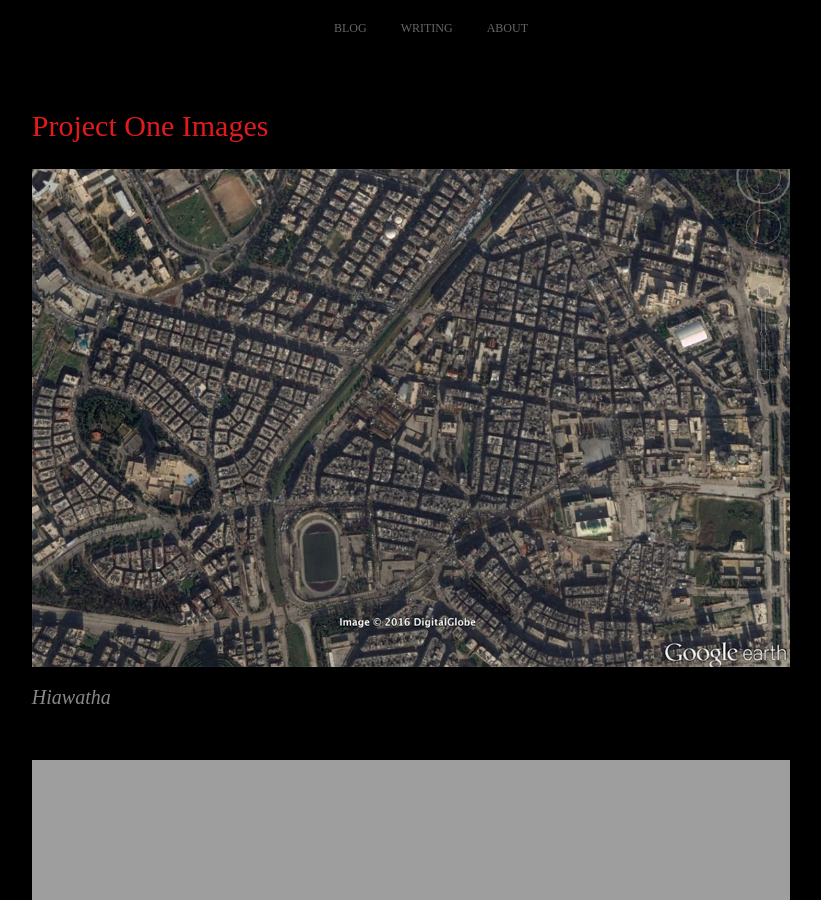
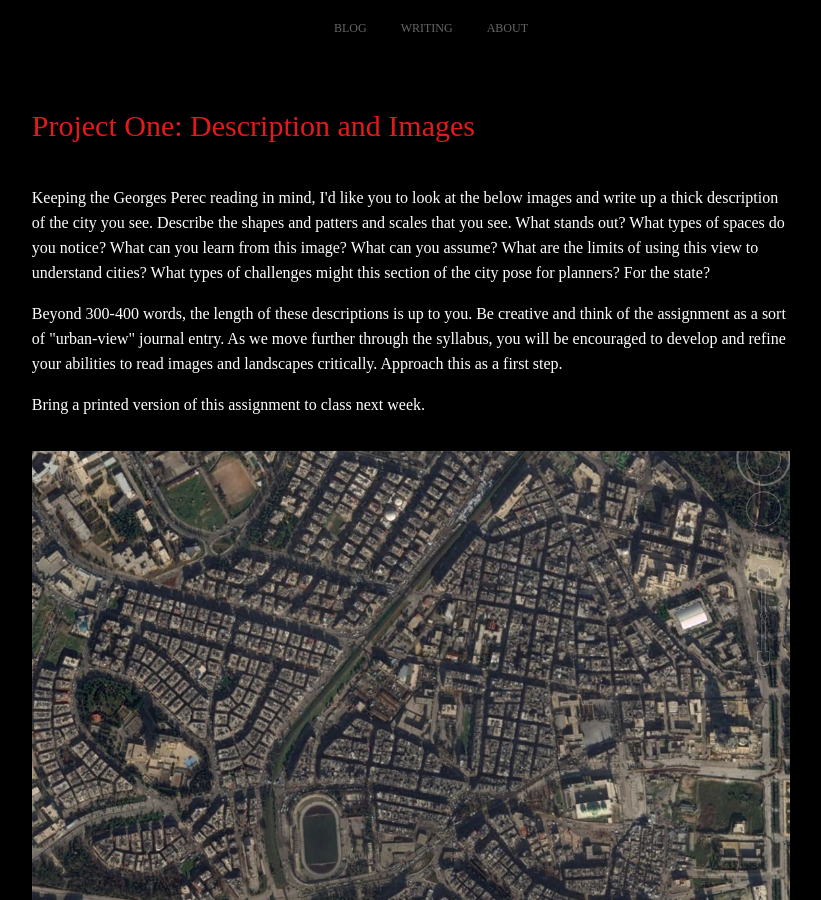
Before and after one commit to nisaface/nisaface.github.io, a Jekyll site: the page category/longform/project-1.html, which Jekyll copies as it is, in a window 1280 px wide and 900 px high. Shown: the whole window, without its empty margins (229-1050 px from the left). Built offline with Jekyll 4.4.1, drawn with Linux system fonts in a browser that asks for light colours.

Commit message:
assignment update

```diff
--- a/category/longform/project-1.html
+++ b/category/longform/project-1.html
@@ -82,7 +82,13 @@ img {
     </nav>
     </header>
 <br><br><br>
-<h1>Project One Images<br></h1>
+<h1>Project One: Description and Images<br></h1>
+<br>
+<p>
+Keeping the Georges Perec reading in mind, I'd like you to look at the below images and write up a thick description of the city you see. Describe the shapes and patters and scales that you see. What stands out? What types of spaces do you notice? What can you learn from this image? What can you assume? What are the limits of using this view to understand cities? What types of challenges might this section of the city pose for planners? For the state?
+</p><p>
+Beyond 300-400 words, the length of these descriptions is up to you. Be creative and think of the assignment as a sort of "urban-view" journal entry. As we move further through the syllabus, you will be encouraged to develop and refine your abilities to read images and landscapes critically. Approach this as a first step.</p>
+<p>Bring a printed version of this assignment to class next week.</p>
 <br>
 <img src="http://crisisofenclosure.com/img/plans/1.jpg">
 <h2>Hiawatha</h2><br><br>
```
